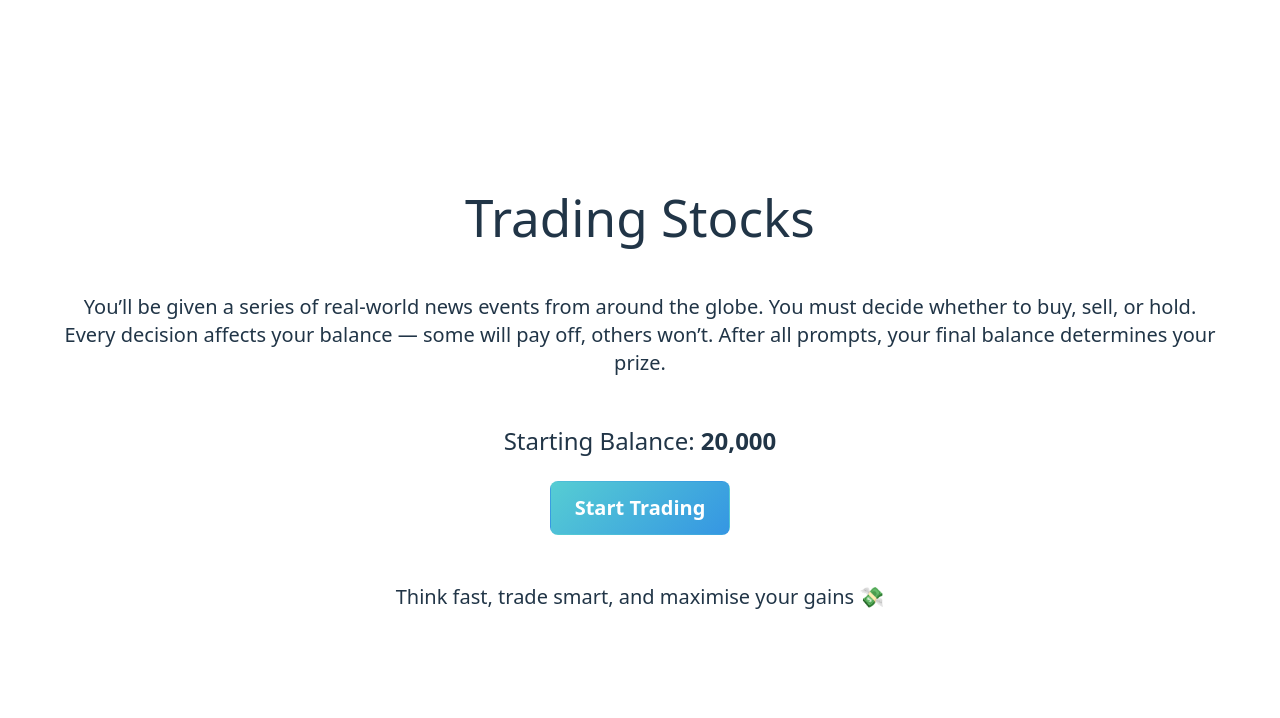
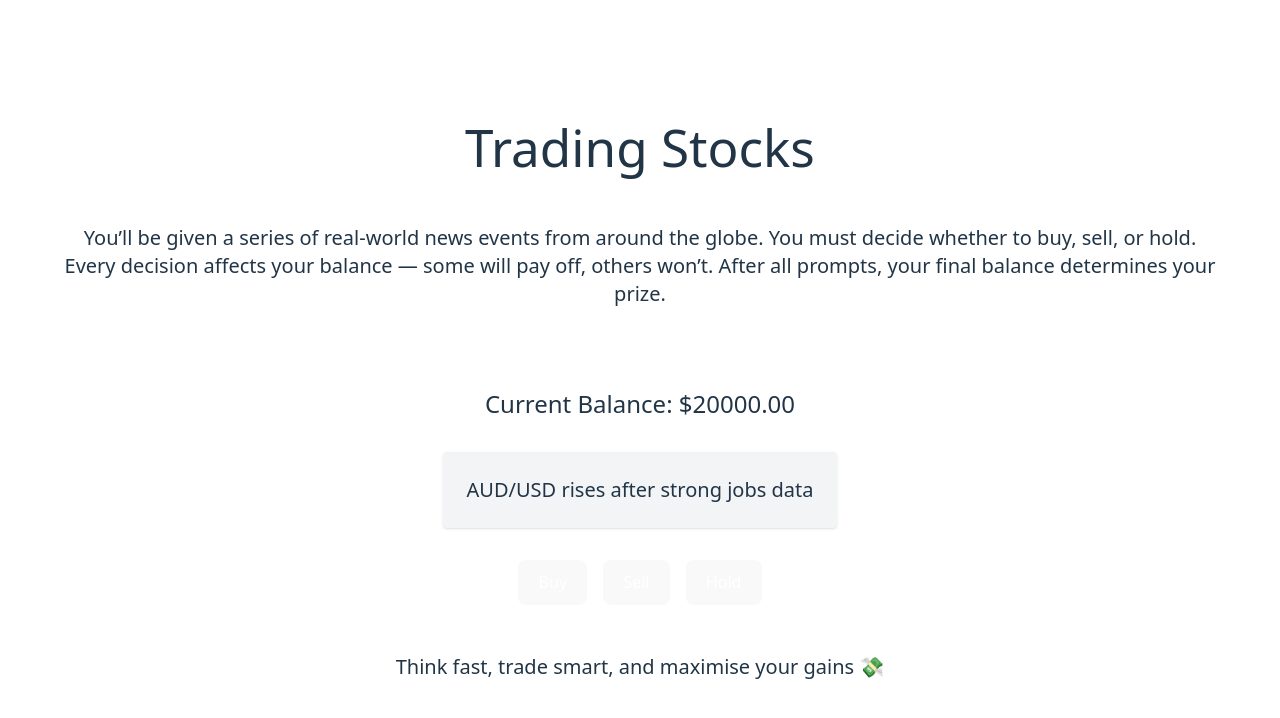
Before and after one commit to unswfxa/oweek-2025, a React (Vite) app: page / in a window 1280 px wide. Shown: the top 718 px of the page. Built offline with nearby package versions, Linux system fonts and the light colour scheme.

Commit message:
linked components to app.jsx

```diff
--- a/src/App.jsx
+++ b/src/App.jsx
@@ -1,30 +1,50 @@
 import { useState } from "react";
+import TradeActions from "./TradeActions";
+import TradePrompt from "./TradePrompt";
+import Portfolio from "./Portfolio";
 
 function App() {
+  const [cash, setCash] = useState(20000);
+  const [prompt, setPrompt] = useState("AUD/USD rises after strong jobs data");
+
+  const handleBuy = () => {
+    console.log("Buy clicked");
+    setCash((prev) => prev + 500);
+  };
+
+  const handleSell = () => {
+    console.log("SELL clicked");
+    setCash((prev) => prev - 500);
+  };
+
+  const handleHold = () => {
+    console.log("HOLD clicked");
+  }
+
 return (
   <div className="w-screen flex flex-col">
     <div className="flex flex-col justify-center items-center gap-12 m-16">
       <h1 className="text-center">Trading Stocks</h1>
+
       <p className="text-xl text-center">
         You’ll be given a series of real-world news events from around the globe. You must decide whether to buy,
         sell, or hold. Every decision affects your balance — some will pay off, others won’t. After all prompts, your
         final balance determines your prize.
       </p>
-        <div className="text-xl flex flex-col justify-center items-center gap-6">
-          <p className="text-2xl text-center">
-            Starting Balance: <b>20,000</b>
+
+      <div className="flex flex-col items-center gap-8 mt-8">
+        <Portfolio cash={cash} />
+        <TradePrompt prompt={prompt} />
+        <TradeActions
+          onBuy={handleBuy}
+          onSell={handleSell}
+          onHold={handleHold}
+        />
+      </div>
+
+      <p className="text-xl text-center">
+        Think fast, trade smart, and maximise your gains 💸
       </p>
-          <button
-            style={{
-              background: "linear-gradient(135deg, #56CDD3 0%, #3596E3 100%)",
-              color: "white",
-            }}
-            onClick={() => console.log("start trading")}
-          >
-            <b>Start Trading</b>
-          </button>
-        </div>
-        <p className="text-xl text-center">Think fast, trade smart, and maximise your gains 💸</p>
     </div>
   </div>
 );
```
Lines whose indentation alone changed are shown as unchanged.
